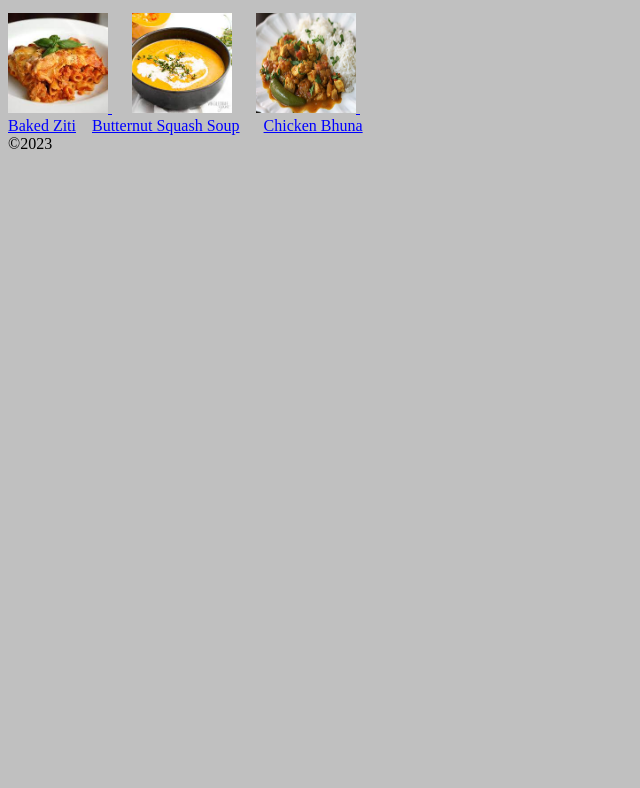
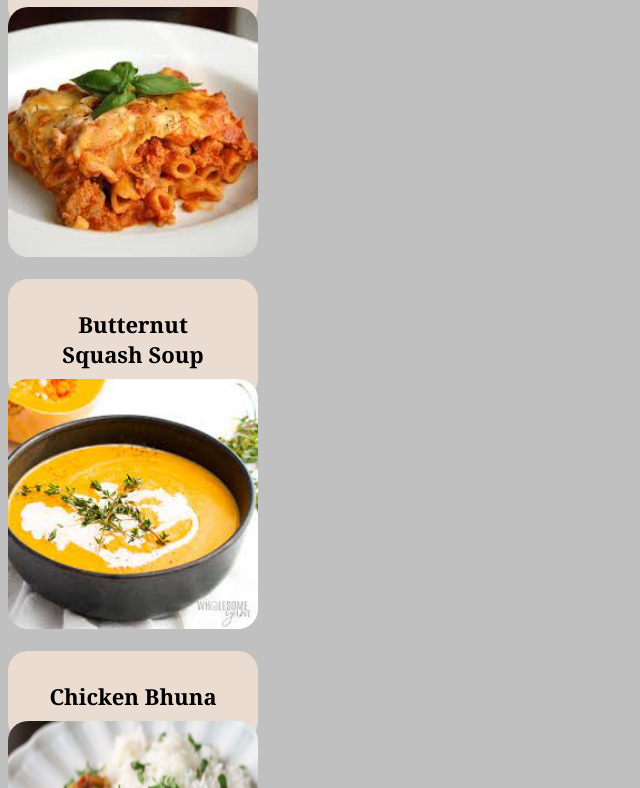
Before and after one commit to tsegaG2023/odin-recipes, a plain HTML site: page index.html in a window 1280 px wide. Shown: the part 89-877 px from the top of the page, without its empty margins (0-640 px from the left). Before the commit the page ends 800 px from the top, so only its background shows below. Drawn offline with Linux system fonts and the light colour scheme.

Commit message:
add style to index page based on box-model

```diff
--- a/index.html
+++ b/index.html
@@ -7,17 +7,24 @@
 </head>
 
 <body>
-<h2>Odin Recipes</h2>
-<a href="./recipes/bakedziti.html" target="_blank"><img src="./images/bakedziti.jpeg" height="100" width="100"> </a>
-&#160;&#160;&#160;&#160;
-<a href="./recipes/butternutsquashsoup.html" target="_blank"><img src="./images/butternut.jpeg" height="100" width="100"></a>
-&#160;&#160;&#160;&#160;
-<a href="./recipes/chickenbhuna.html" target="_blank"><img src="./images/chicken_bhuna.jpg" height="100" width="100">
-</a>&#160;&#160;&#160;&#160;
-<br>
-<a href="./recipes/bakedziti.html" target="_blank">Baked Ziti</a>&#160;&#160;&#160;
-<a href="./recipes/butternutsquashsoup.html" target="_blank">Butternut Squash Soup</a>&#160;&#160;&#160;&#160;&#160;
-<a href="./recipes/butternutsquashsoup.html" target="_blank">Chicken Bhuna</a>&#160;&#160;&#160;
+
+
+<div class="card one">
+    <div class="title"><a href="./recipes/bakedziti.html" target="_blank">Baked Ziti</a></div>
+<div class="recipe-imgage-index"><a href="./recipes/bakedziti.html" target="_blank"><img src="./images/bakedziti.jpeg" > </a></div>
+</div>
+
+<div class="card two">
+    <div class="title"><a href="./recipes/bakedziti.html" target="_blank">Butternut Squash Soup</a></div>
+<div class="recipe-imgage-index"><a href="./recipes/butternutsquashsoup.html" target="_blank"><img src="./images/butternut.jpeg" ></a></div>
+</div>
+
+<div class="card three">
+    <div class="title"><a href="./recipes/bakedziti.html" target="_blank">Chicken Bhuna</a></div>
+<div class="recipe-imgage-index"><a href="./recipes/chickenbhuna.html" target="_blank"><img src="./images/chicken_bhuna.jpg" ></div>
+</div>
+
+
 </body>
 <footer>&copy;2023</footer>
 </html>
--- a/style.css
+++ b/style.css
@@ -1,3 +1,6 @@
+*{
+    box-sizing: border-box;
+}
 body{
     background-color: rgb(192, 192,192);
 }
@@ -22,11 +25,46 @@ li{
 color: black;
 font-size: 18px;
 }
-a{
+/* a{
     color: blue;
-}
+} */
 
 p{
     font-size: 18px;
     text-align: center;
 }
+.card{
+    /* border-radius: 25px; */
+    /* border: 1px solid white; */
+    display: inline;
+    width: 250px;
+    height:250px;
+    margin-top: 50px;
+    margin-bottom: 50px;
+    margin-left: 50px;
+    margin-right: 50px;
+
+}
+.title{
+    display: block;
+    padding: 30px;
+    text-align: center;
+    border-radius: 20px;
+    background-color: rgba(248, 229, 213, 0.76) ;
+    width: 250px;
+    margin-bottom: -20px;
+
+}
+.title a{
+    font-weight: bold;
+    color:black;
+    font-size: 22px;
+    text-decoration: none;
+    font-family: Cambria, Cochin, Georgia, Times, 'Times New Roman', serif;
+}
+img{
+    /* margin-top: -20px; */
+    width: 250px;
+    height: 250px;
+    border-radius: 20px;
+}
```
Also changed, not shown: recipes/bakedziti.html (+2 -0 lines).
